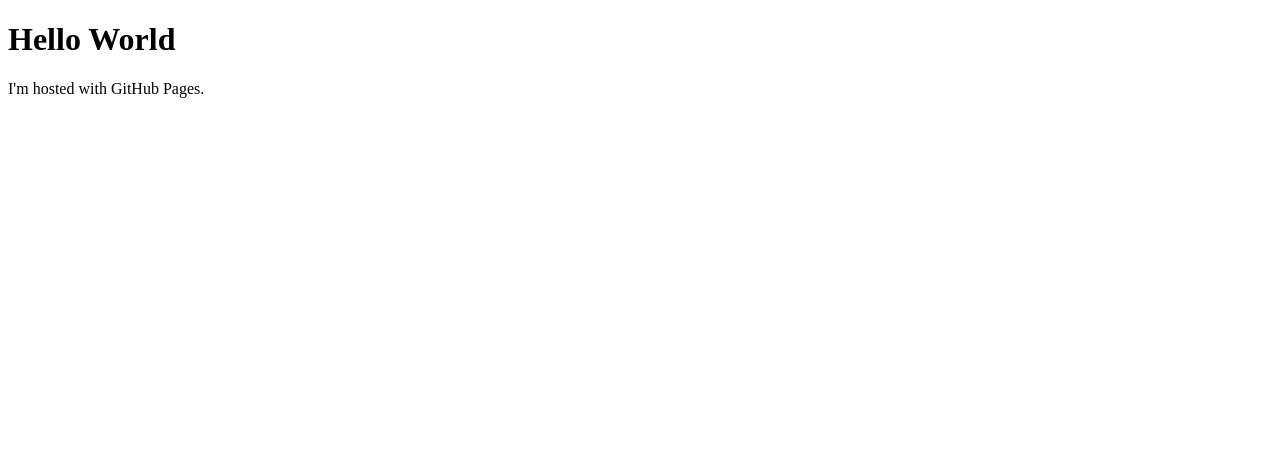
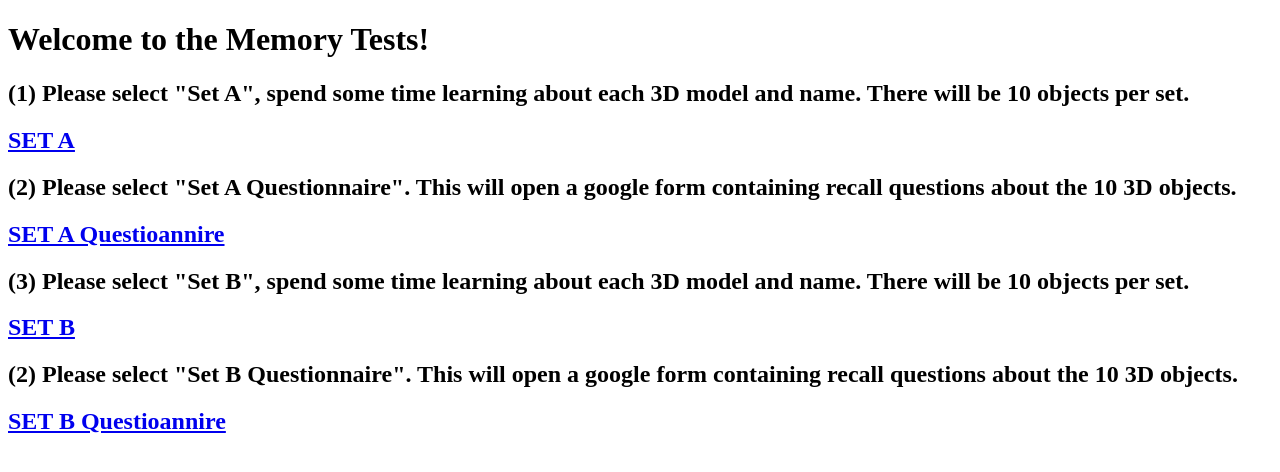
Before and after one commit to dcjunior/dcjunior.github.io, a plain HTML site: page index.html in a window 1280 px wide. Drawn offline with Linux system fonts and the light colour scheme.

Commit message:
Add files via upload
added some code

```diff
--- a/index.html
+++ b/index.html
@@ -1,7 +1,16 @@
 <!DOCTYPE html>
-<html>
+<html lang="en">
 <body>
-<h1>Hello World</h1>
-<p>I'm hosted with GitHub Pages.</p>
+<div class="container">
+<h1>Welcome to the Memory Tests!</h1>
+<h2>(1) Please select "Set A", spend some time learning about each 3D model and name. There will be 10 objects per set.</h2>
+<a href="./setA.html"><h2>SET A</h2></a>
+<h2>(2) Please select "Set A Questionnaire". This will open a google form containing recall questions about the 10 3D objects.</h2>
+<a href="./setAForm.html"><h2>SET A Questioannire</h2></a>
+<h2>(3) Please select "Set B", spend some time learning about each 3D model and name. There will be 10 objects per set.</h2>
+<a href="./setB.html"><h2>SET B</h2></a>
+<h2>(2) Please select "Set B Questionnaire". This will open a google form containing recall questions about the 10 3D objects.</h2>
+<a href="./setBForm.html"><h2>SET B Questioannire</h2></a>
+</div>
 </body>
 </html>
```
